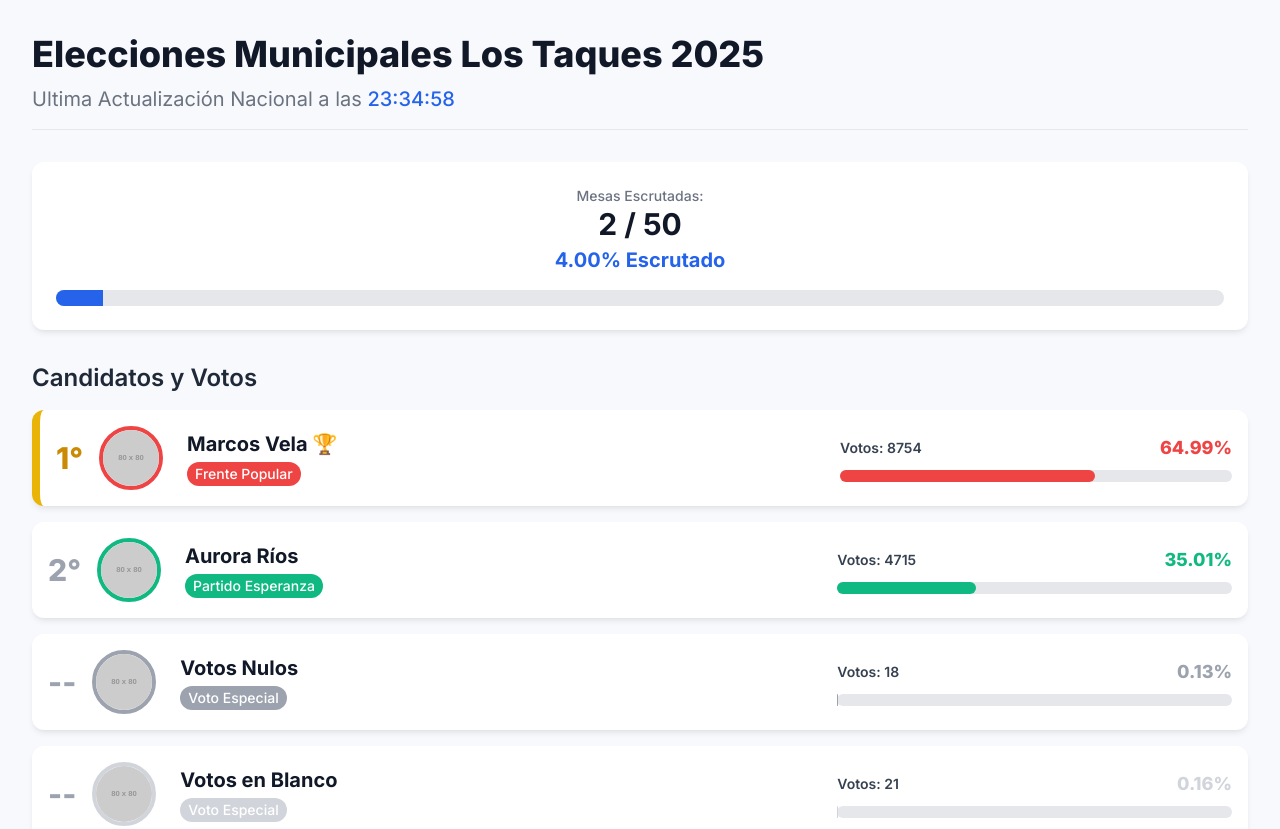
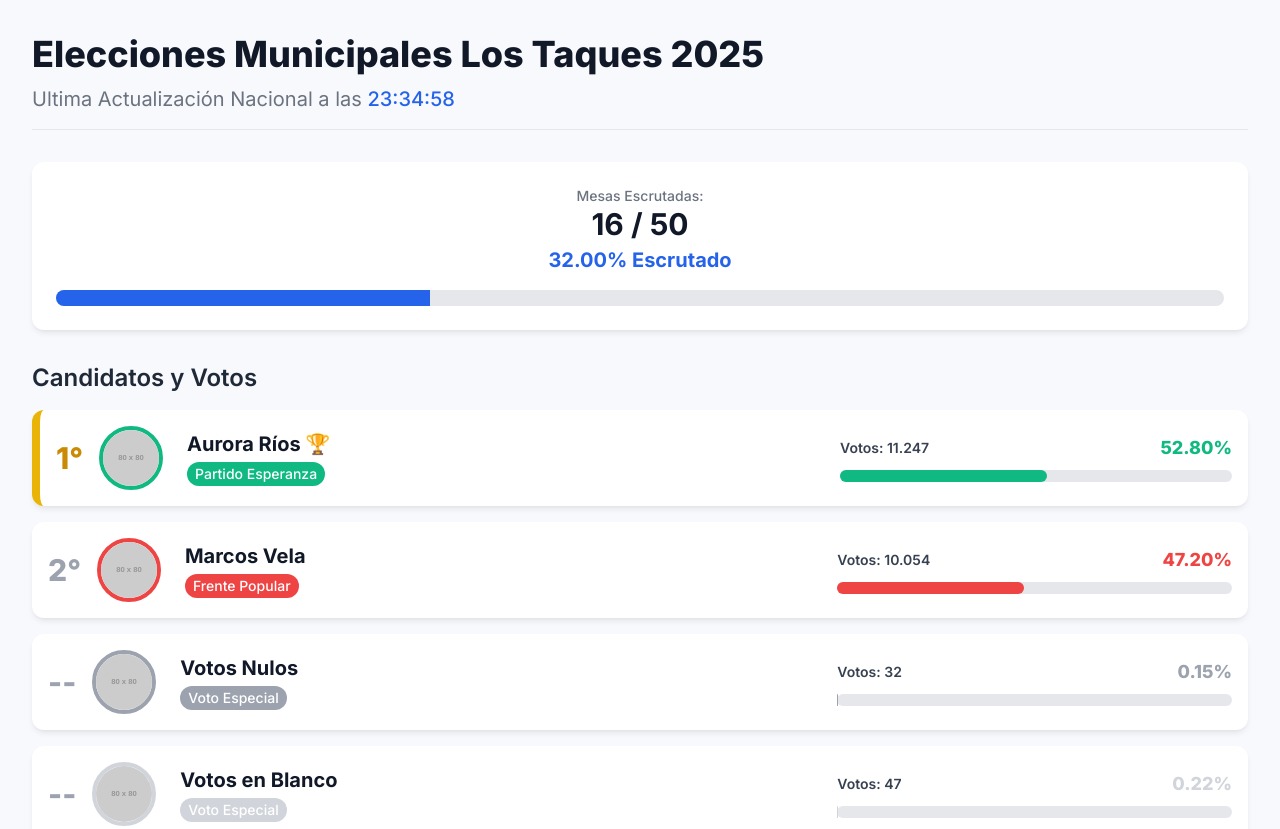
Before and after one commit to DCIAMLT/municipales-2025, a plain HTML site: page index.html in a window 1280 px wide. Shown: the top 829 px of the page. Drawn offline with nearby package versions, Linux system fonts and the light colour scheme; placeholder pictures from the web are drawn by us.

Commit message:
Update index.html
UPDATE 2

```diff
--- a/index.html
+++ b/index.html
@@ -97,21 +97,21 @@
         // 1. Datos Ficticios de la Elección
         const candidatesData = [
             // Datos de los candidatos y votos
-            { id: 1, name: "Aurora Ríos", party: "Partido Esperanza", color: "#10B981", votes: 4715, img: "https://placehold.co/80x80/10B981/ffffff?text=AR" },
-            { id: 2, name: "Marcos Vela", party: "Frente Popular", color: "#EF4444", votes: 8754, img: "https://placehold.co/80x80/EF4444/ffffff?text=MV" },
+            { id: 1, name: "Aurora Ríos", party: "Partido Esperanza", color: "#10B981", votes: 11247, img: "https://placehold.co/80x80/10B981/ffffff?text=AR" },
+            { id: 2, name: "Marcos Vela", party: "Frente Popular", color: "#EF4444", votes: 10054, img: "https://placehold.co/80x80/EF4444/ffffff?text=MV" },
             //
             // >>>>>> NUEVO CANDIDATO AÑADIDO AQUÍ <<<<<<
             // Asegúrate de que el 'id' sea único y el 'color' sea un código hexadecimal válido.
             //
-            { id: 3, name: "Votos Nulos", party: "Nulo", color: "#9CA3AF", votes: 18, img: "https://placehold.co/80x80/9CA3AF/ffffff?text=N" },
-            { id: 4, name: "Votos en Blanco", party: "Blanco", color: "#D1D5DB", votes: 21, img: "https://placehold.co/80x80/D1D5DB/ffffff?text=B" },
+            { id: 3, name: "Votos Nulos", party: "Nulo", color: "#9CA3AF", votes: 32, img: "https://placehold.co/80x80/9CA3AF/ffffff?text=N" },
+            { id: 4, name: "Votos en Blanco", party: "Blanco", color: "#D1D5DB", votes: 47, img: "https://placehold.co/80x80/D1D5DB/ffffff?text=B" },
         ];
 
         const electoralData = {
             electoralRoll: 52350, // Censo Electoral Total
             // --------------------------------------------------------------------------
             // CAMBIA ESTE VALOR para ajustar la cantidad de mesas escrutadas.
-            totalCountedTables: 2, // Mesas escrutadas (Cambiado de 12580 a 8500 para demostración)
+            totalCountedTables: 16, // Mesas escrutadas (Cambiado de 12580 a 8500 para demostración)
             // --------------------------------------------------------------------------
             totalTables: 50 // Mesas totales
         };
```
